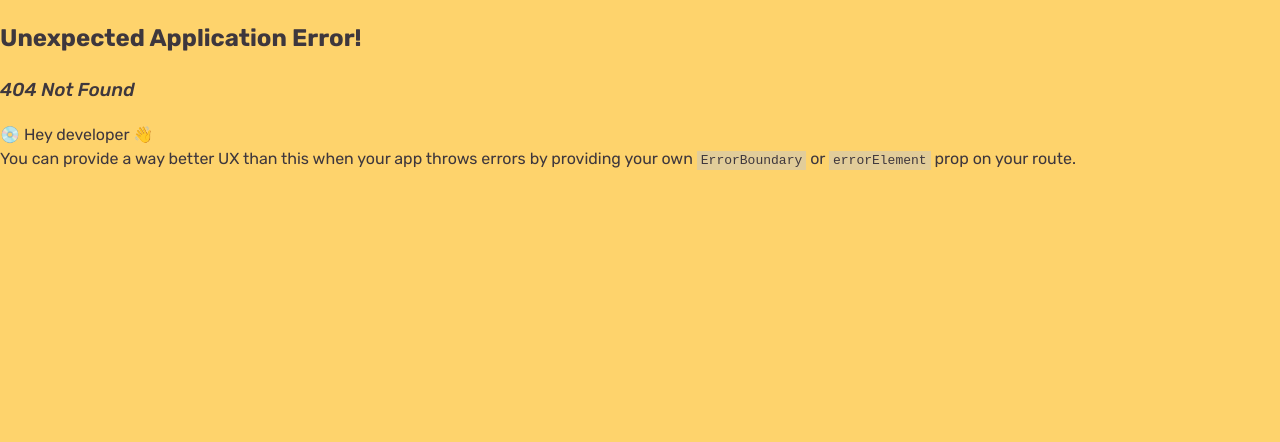
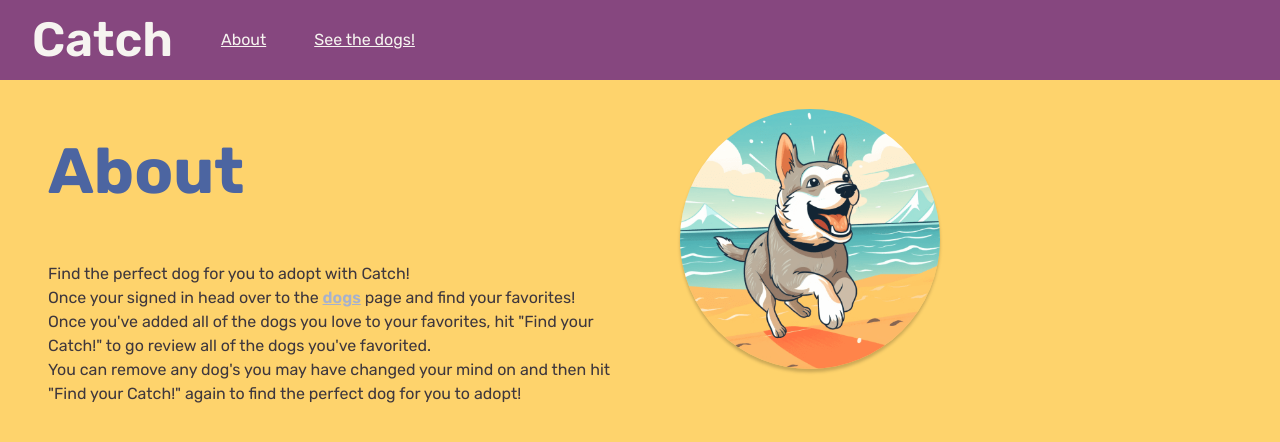
Before and after one commit to hunterxa/fetch-take-home, a React (Vite) app: page /about in a window 1280 px wide. Before the commit this address had no page. Shown: the top 442 px of the page. Built offline with nearby package versions, Linux system fonts and the light colour scheme.

Commit message:
Tweaks and about page
Added about page, tweaked some styles, added logout to match page

```diff
--- a/src/App.jsx
+++ b/src/App.jsx
@@ -10,6 +10,7 @@ import Favorites from './pages/favorites/Favorites'
 import Dogs, { loader as dogsLoader } from './pages/dogs/Dogs'
 import Match, { loader as matchLoader } from './pages/match/Match'
 import Logout, { loader as logoutLoader } from './pages/logout/Logout'
+import About from './pages/about/About'
 import Error from './components/error/Error'
 import './App.css'
 
@@ -21,6 +22,11 @@ function App() {
         element={<Home />}
         loader={homeLoader}
         action={homeAction}
+        errorElement ={<Error />}
+      />
+      <Route
+        path="about"
+        element={<About />}
         errorElement ={<Error />}
       />
       <Route
--- a/src/components/header/Header.jsx
+++ b/src/components/header/Header.jsx
@@ -6,6 +6,7 @@ export default function Header() {
   return (
     <header>
       <Link to="/" className="header-title">Catch</Link>
+      <Link to="/about" className="header-link">About</Link>
       <Link to="/dogs?size=10&sort=breed:asc" className="header-link">See the dogs!</Link>
     </header>
   )
--- /dev/null
+++ b/src/pages/about/About.jsx
@@ -0,0 +1,20 @@
+import { Link } from 'react-router-dom'
+import aboutImage from '../../assets/catch_about.png'
+import './about.css'
+
+export default function About() {
+  return (
+    <div className="about-page">
+      <div>
+        <h1 className="about-title">About</h1>
+        <p className="about-text">Find the perfect dog for you to adopt with Catch!</p>
+        <p className="about-text">Once your signed in head over to the <Link className="about-link" to="/dogs?size=10&sort=breed:asc">dogs</Link> page and find your favorites!</p>
+        <p className="about-text">Once you&#39;ve added all of the dogs you love to your favorites, hit &#34;Find your Catch!&#34; to go review all of the dogs you&#39;ve favorited.</p>
+        <p className="about-text">You can remove any dog&#39;s you may have changed your mind on and then hit &#34;Find your Catch!&#34; again to find the perfect dog for you to adopt!</p>
+      </div>
+      <div>
+        <img src={aboutImage} alt="Dog running on the beach" className="about-image" />
+      </div>
+    </div>
+  )
+}
--- /dev/null
+++ b/src/pages/about/about.css
@@ -0,0 +1,25 @@
+.about-page {
+  margin-left: 3rem;
+  display: flex;
+  align-items: center;
+}
+.about-title {
+  font-size: 4rem;
+  color: #4C65A1;
+}
+
+.about-text {
+  max-width: 600px;
+}
+
+.about-link {
+  color: #A6B1CE;
+  font-weight: 600;
+}
+
+.about-image {
+  border-radius: 50%;
+  max-width: 260px;
+  box-shadow: 0 0.2rem 0.2rem rgba(0, 0, 0, 0.2);
+  margin-left: 2rem;
+}
--- a/src/pages/home/home.css
+++ b/src/pages/home/home.css
@@ -3,7 +3,7 @@
   justify-content: center;
   align-items: center;
   gap: 10rem;
-  padding: 2rem 0;
+  padding: 1rem 0;
 }
 
 .home-page-content {
--- a/src/pages/match/Match.jsx
+++ b/src/pages/match/Match.jsx
@@ -36,6 +36,8 @@ export default function Match() {
       <div className="go-again-container">
         <p className="go-again-text">Want another catch?</p>
         <Link to="/dogs?size=10&sort=breed:asc" className="go-again-link">Find another!</Link>
+        <p className="go-again-text">or done looking?</p>
+        <Link to="/logout" className="go-again-link">Logout</Link>
       </div>
     </div>
   )
```
Also changed, not shown: src/assets/catch_about.png (added), 1 other file (tests, documents, lock files or other folders).
